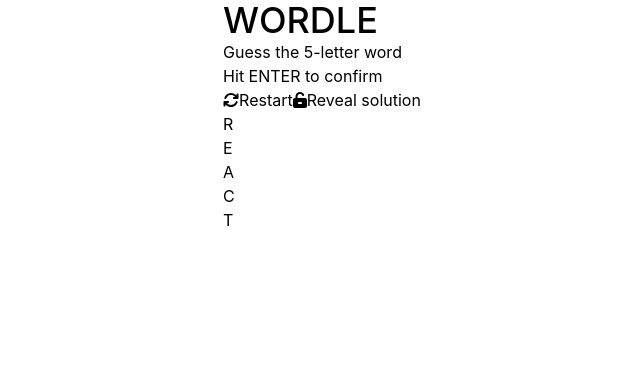
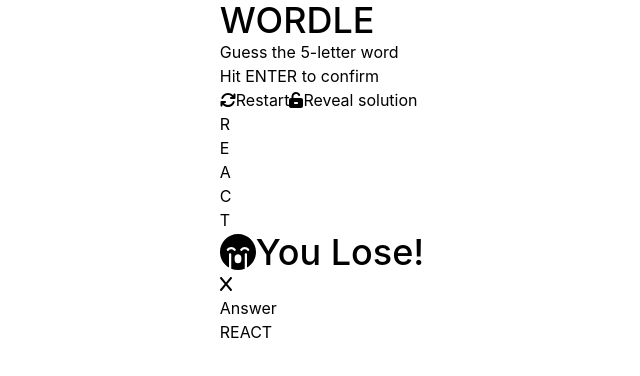
Before and after one commit to Glenn-Chiang/Wordle, a React (Vite) app: page / in a window 1280 px wide. Both pictures are taken after a click on the button "Reveal solution". Shown: the top 376 px of the page, without its empty margins (318-958 px from the left). Built offline with nearby package versions, Linux system fonts and the light colour scheme.

Commit message:
Refactored WinModal to ResultModal Allows component to be reused for lose state

```diff
--- a/src/App.tsx
+++ b/src/App.tsx
@@ -4,7 +4,7 @@
 
 import { RestartButton, RevealButton } from "./components/buttons";
 import Grid from "./components/Grid";
-import WinModal from "./components/WinModal";
+import ResultModal from "./components/ResultModal";
 
 export default function App() {
   const answer = "REACT";
@@ -122,16 +122,18 @@
   }, [cursor, handleBackspace, handleEnter, won]);
 
   const handleReveal = () => {
-    setWords(prevWords => {
-      const newWords = prevWords.slice()
-      newWords[cursor[0]] = answer.split('')
-      return newWords
-    })
-    setGradeHistory(prevGradeHistory => {
-      const newGradeHistory = prevGradeHistory.slice()
-      newGradeHistory[cursor[0]] = Array.from({length: 5}, () => 3)
-      return newGradeHistory
-    })
+    setWords((prevWords) => {
+      const newWords = prevWords.slice();
+      newWords[cursor[0]] = answer.split("");
+      return newWords;
+    });
+    setGradeHistory((prevGradeHistory) => {
+      const newGradeHistory = prevGradeHistory.slice();
+      newGradeHistory[cursor[0]] = Array.from({ length: 5 }, () => 3);
+      return newGradeHistory;
+    });
+    setWon(false);
+    setModalIsVisible(true);
   };
 
   return (
@@ -155,7 +157,11 @@
             <Grid words={words} gradeHistory={gradeHistory} />
           </section>
           {modalIsVisible && (
-            <WinModal answer={answer} close={() => setModalIsVisible(false)} />
+            <ResultModal
+              won={won}
+              answer={answer}
+              close={() => setModalIsVisible(false)}
+            />
           )}
         </CursorContext.Provider>
       </WonContext.Provider>
--- a/src/components/WinModal.tsx
+++ b/src/components/ResultModal.tsx
@@ -1,19 +1,30 @@
 import { FontAwesomeIcon } from "@fortawesome/react-fontawesome";
 import { faTrophy } from "@fortawesome/free-solid-svg-icons/faTrophy";
 import { faX } from "@fortawesome/free-solid-svg-icons/faX";
-type WinModalProps = {
+import { faSadCry } from "@fortawesome/free-solid-svg-icons";
+
+type props = {
+  won: boolean;
   answer: string;
   close: () => void;
 };
 
-export default function WinModal({ answer, close }: WinModalProps) {
+export default function ResultModal({ won, answer, close }: props) {
   return (
     <div className="w-screen h-screen fixed z-10 left-0 top-0 bg-teal-500/40 flex justify-center items-center">
       <section className="bg-white rounded-xl p-4 w-1/2 flex flex-col items-center relative">
-        <h1 className="text-2xl flex items-center gap-2 text-teal-500">
-          <FontAwesomeIcon icon={faTrophy} />
-          You Win!
-        </h1>
+        {won ? (
+          <h1 className="text-2xl flex items-center gap-2 text-teal-500">
+            <FontAwesomeIcon icon={faTrophy} />
+            You Win!
+          </h1>
+        ) : (
+          <h1 className="text-2xl flex items-center gap-2 text-rose-500">
+            <FontAwesomeIcon icon={faSadCry} />
+            You Lose!
+          </h1>
+        )}
+
         <FontAwesomeIcon
           onClick={close}
           icon={faX}
```
